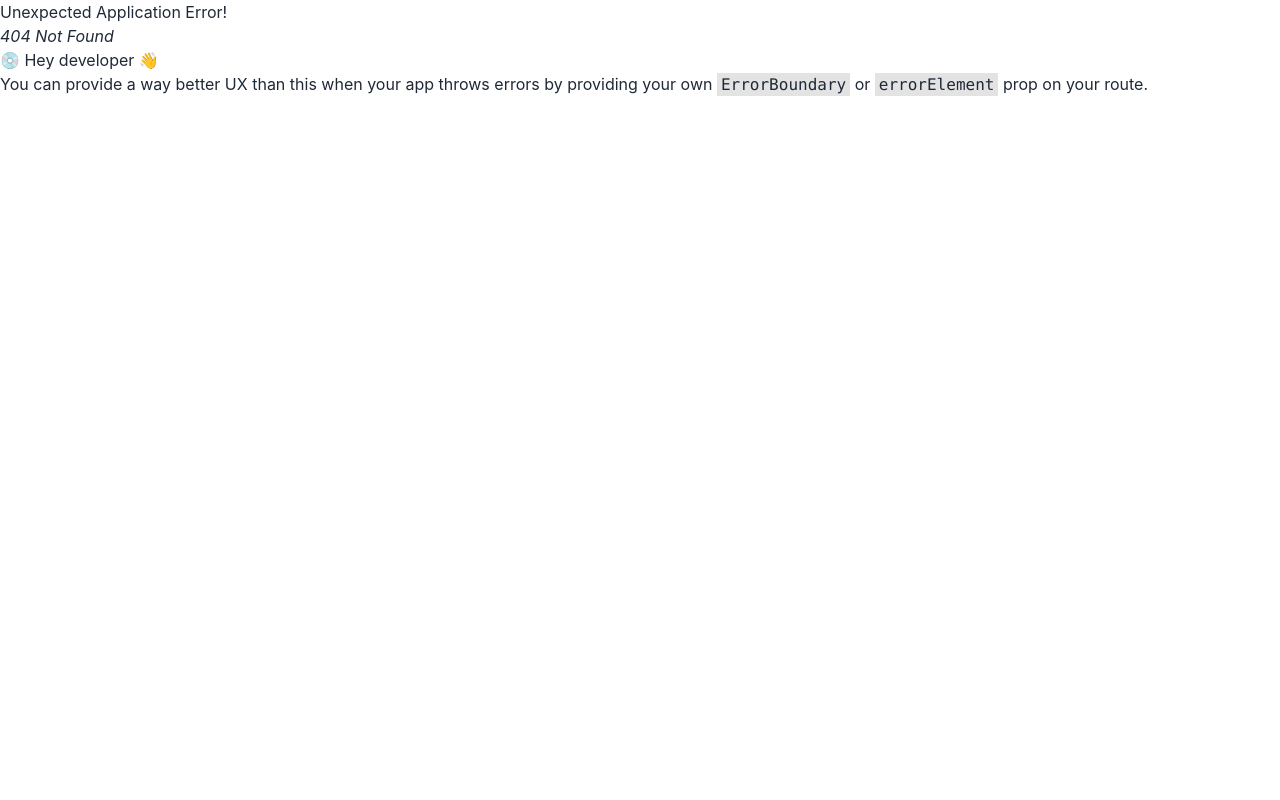
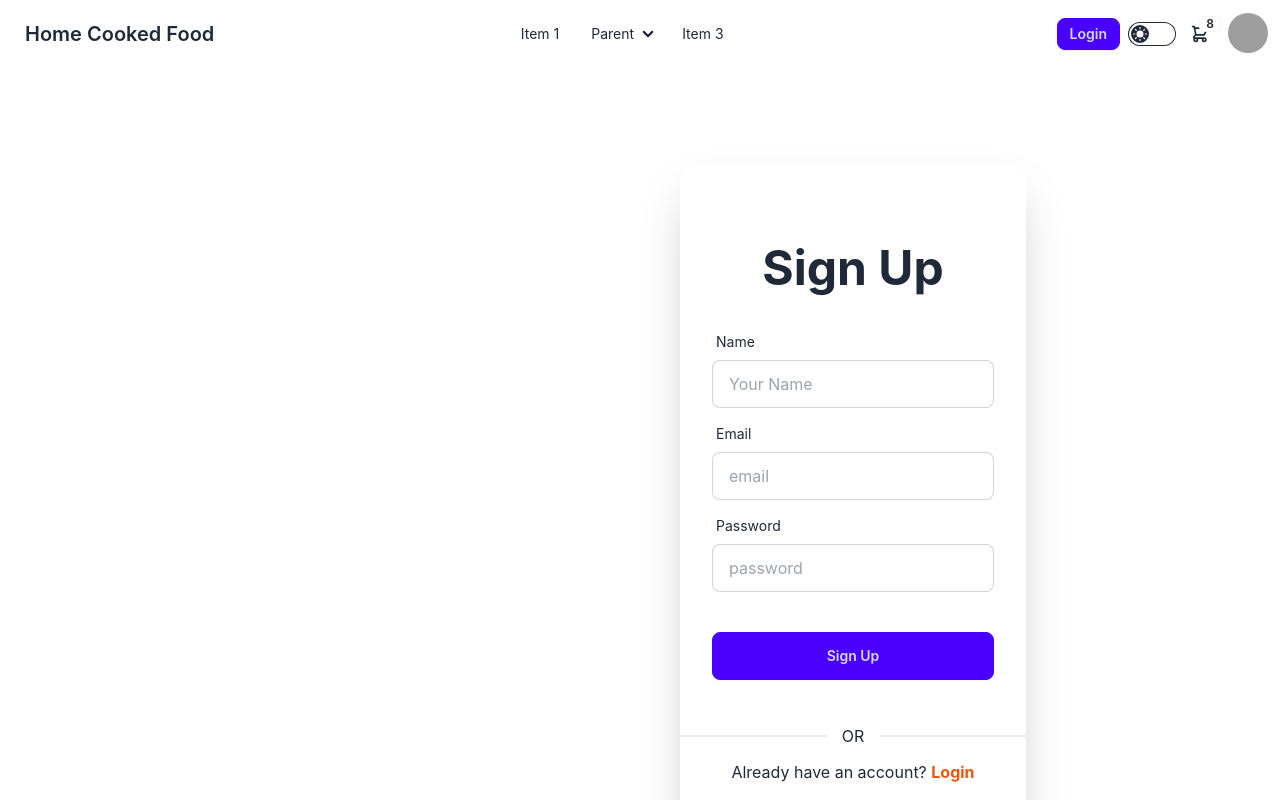
Before and after one commit to raaakib0/home-cooked-food-client, a React (Create React App) app: page /signup in a window 1280 px wide. Before the commit this address had no page. Shown: the top 800 px of the page. Built offline with nearby package versions, Linux system fonts and the light colour scheme; grey boxes are pictures that could not be loaded.

Commit message:
signup Page added

```diff
--- a/src/Pages/Login/Login.js
+++ b/src/Pages/Login/Login.js
@@ -1,15 +1,13 @@
 import React from 'react';
 import { Helmet } from 'react-helmet';
 import { useForm } from 'react-hook-form';
+import { Link } from 'react-router-dom';
 
 const Login = () => {
-    const {
-        register,
-        formState: { errors },
-        handleSubmit } = useForm()
+    const { register,formState: { errors },handleSubmit } = useForm()
 
     const handleLogin = (data) => console.log(data)
-
+    // console.log(errors.email);
     return (
         <div className="hero w-full my-20 bg-blue-200 dark:bg-base-200">
             <Helmet>
@@ -27,14 +25,14 @@ const Login = () => {
                             <label className="label">
                                 <span className="label-text">Email</span>
                             </label>
-                            <input {...register("email", { required: true})} type="text" name='email' placeholder="email" className="input input-bordered" />
+                            <input {...register("email", { required: "Email Address is required" })} type="email" name='email' placeholder="email" className="input input-bordered" />
                             {errors.email && <p role="alert" className='text-red-600' >{errors.email.message}</p>}
                         </div>
                         <div className="form-control">
                             <label className="label">
                                 <span className="label-text">Password</span>
                             </label>
-                            <input {...register("password", { required: true })} type="password" name='password' placeholder="password" className="input input-bordered" />
+                            <input {...register("password",{ required: "Password is required" })} type="password" name='password' placeholder="password" className="input input-bordered" />
                             {errors.password && <p role="alert" className='text-red-600' >{errors.password.message}</p>}
                             <label className="label">
                                 <a href="#" className="label-text-alt link link-hover">Forgot password?</a>
@@ -48,11 +46,10 @@ const Login = () => {
                         <div className="form-control mt-6">
                             <input className="btn btn-primary" type="submit" value="Login" />
                             {/* {loginError && <p className='text-red-600'>{loginError}</p>} */}
-                            <div className="divider">OR</div>
                         </div>
+                        <div className="divider">OR</div>
                     </form>
-                    {/* <p className='text-center'>New to Enjoy Trip <Link className='text-orange-600 font-bold' to="/signup">Sign Up</Link> </p> */}
-                    <p className='text-center'>New to Home Cooked Food Sign Up </p>
+                    <p className='text-center'>New to Home Cooked Food<Link className='text-orange-600 font-bold' to="/signup">Sign Up</Link> </p>
                     {/* <SocialLogin></SocialLogin> */}
                 </div>
             </div>
--- /dev/null
+++ b/src/Pages/SignUp/SignUp.js
@@ -0,0 +1,104 @@
+import React from 'react';
+import { Helmet } from 'react-helmet';
+import { useForm } from 'react-hook-form';
+import { Link } from 'react-router-dom';
+
+
+const SignUp = () => {
+
+    const { register, handleSubmit, formState: { errors } } = useForm();
+
+    const handleSignUp = event => {
+        event.preventDefault();
+        const form = event.target;
+        const name = form.name.value;
+        const email = form.email.value;
+        const password = form.password.value;
+
+        // createUser(email, password)
+        //     .then(result => {
+        //         const user = result.user;
+        //         // console.log(user.email);
+        //         navigate(from, { replace: true })
+        //         // toast.success('User Created Successfully.');
+        //         {
+        //             <div className="toast toast-top toast-center">
+        //                 <div className="alert alert-success">
+        //                     <span>Message sent successfully.</span>
+        //                 </div>
+        //             </div>;
+        //         }
+        //         setAuthToken(user);
+        //         // console.log(name);
+        //         const userInfo = {
+        //             displayName: name
+        //         }
+        //         saveUser(name, email, role2);
+        //     })
+        //     .catch(error => {
+        //         // console.log(error)
+        //         setSignUPError(error.message)
+        //     });
+    }
+
+    return (
+        <div className="hero w-full my-20">
+            <Helmet>
+                <title>SignUp | HCF</title>
+            </Helmet>
+            <div className="hero-content grid gap-20 md:grid-cols-2 flex-col lg:flex-row">
+                <div className="text-center lg:text-left">
+                    {/* <img className='w-3/4' src={img} alt="" /> */}
+                </div>
+                <div className="card flex-shrink-0 w-full max-w-sm shadow-2xl bg-base-100 py-20">
+                    <h1 className="text-5xl text-center font-bold">Sign Up</h1>
+                    <form onSubmit={handleSubmit(handleSignUp)} className="card-body">
+                        <div className="form-control">
+                            <label className="label">
+                                <span className="label-text">Name</span>
+                            </label>
+                            <input {...register("name", { required: "Name is required" })} type="text" name='name' placeholder="Your Name" className="input input-bordered" />
+                            {errors.name && <p className='text-red-500'>{errors.name.message}</p>}
+                        </div>
+                        <div className="form-control">
+                            <label className="label">
+                                <span className="label-text">Email</span>
+                            </label>
+                            <input type="email" name='email' {...register("email", { required: "Email Address is required" })} placeholder="email" className="input input-bordered" required />
+                            {errors.email && <p className='text-red-500'>{errors.email.message}</p>}
+                        </div>
+                        <div className="form-control">
+                            <label className="label">
+                                <span className="label-text">Password</span>
+                            </label>
+                            <input type="password" {...register("password", { minLength: 5 },{ required: "password is required" })} name='password' placeholder="password" className="input input-bordered" required />
+                            {errors.password && <p className='text-red-500'>{errors.password.message}</p>}
+                        </div>
+                        <div className="form-control">
+                            {/* <label className="cursor-pointer label">
+                                <span className="label-text">Request for Seller</span>
+                                <input type="checkbox" name="checkbox" className="checkbox checkbox-info" />
+                            </label> */}
+
+                            {/* {signUpError && <p className='text-red-600'>{signUpError == "Firebase: Error (auth/user-not-found)." ? "User Not Found" : ""}</p>}
+                            {signUpError && <p className='text-red-600'>{signUpError == "Firebase: Error (auth/invalid-email)." ? "Invalid Email" : ""}</p>}
+                            {signUpError && <p className='text-red-600'>{signUpError == "Firebase: Error (auth/wrong-password)." ? "Wrong Password" : ""}</p>}
+                            {signUpError && <p className='text-red-600'>{signUpError == "Firebase: Password should be at least 6 characters (auth/weak-password)." ? "Weak password enter at least 6 characters" : ""}</p>}
+                            {signUpError && <p className='text-red-600'>{signUpError == "Firebase: Error (auth/email-already-in-use)." ? "Email already in use" : ""}</p>} */}
+                            {/* {signUpError && <p className='text-red-600'>{signUpError}</p>} */}
+
+                        </div>
+                        <div className="form-control mt-6">
+                            {/* {signUpError && <p className='text-red-600'>{signUpError}</p>} */}
+                            <input className="btn btn-primary" type="submit" value="Sign Up" />
+                        </div>
+                    </form>
+                    <div className="divider">OR</div>
+                    <p className='text-center'>Already have an account? <Link className='text-orange-600 font-bold' to="/login">Login</Link> </p>
+                </div>
+            </div>
+        </div>
+    );
+};
+
+export default SignUp;
--- a/src/Routes/Routes.js
+++ b/src/Routes/Routes.js
@@ -2,6 +2,7 @@ import { createBrowserRouter } from "react-router-dom";
 import Main from "../Layout/Main";
 import Home from "../Pages/Home/Home";
 import Login from "../Pages/Login/Login";
+import SignUp from "../Pages/SignUp/SignUp";
 
 const router = createBrowserRouter([
     {
@@ -15,6 +16,10 @@ const router = createBrowserRouter([
             {
                 path: '/login',
                 element: <Login></Login>
+            },
+            {
+                path: '/signup',
+                element: <SignUp></SignUp>
             }
         ]
     }
```
Also changed, not shown: Readme.txt.
